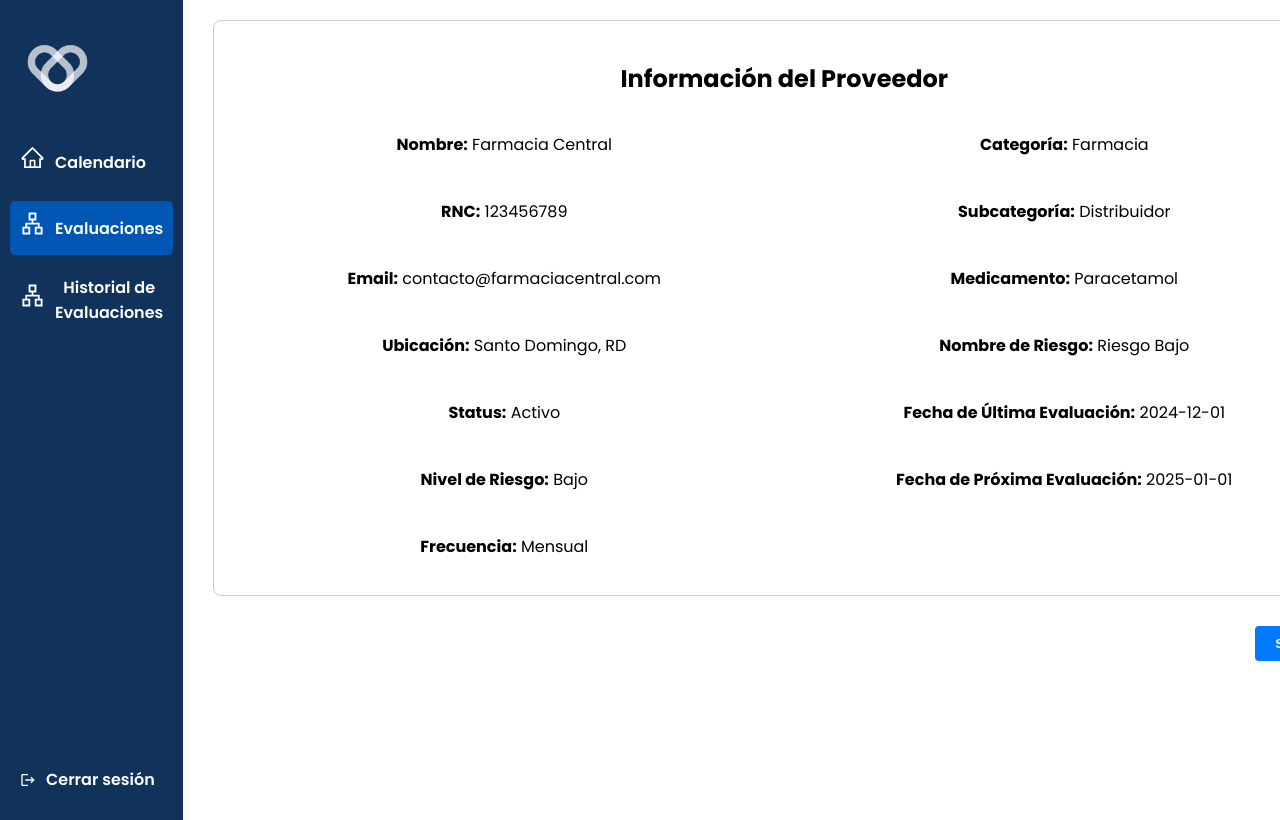
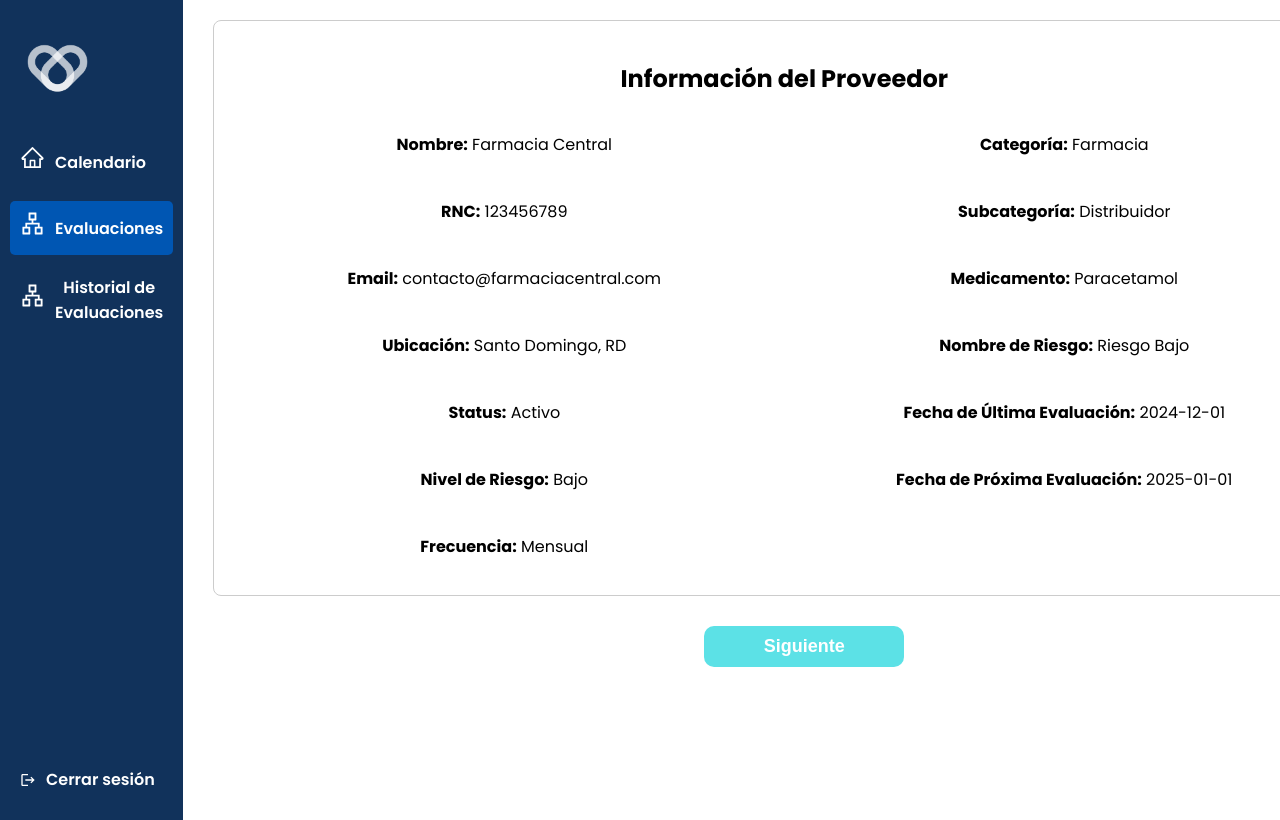
Before and after one commit to AshliCuevas/proyecto-final-desarrollo-web, a React (Create React App) app: page /EvaluacionesPage in a window 1280 px wide. Shown: the top 820 px of the page. Built offline with nearby package versions, Linux system fonts and the light colour scheme; the HTML template or start-up script is replaced by a standard one.

Commit message:
cambio del boton para consistencia

```diff
--- a/src/componentes_front/InfoProveedor.js
+++ b/src/componentes_front/InfoProveedor.js
@@ -25,18 +25,22 @@ const styles = {
     gap: '10px',
   },
   button: {
-    marginTop: '20px',
-    padding: '10px 20px',
-    backgroundColor: '#007BFF',
-    color: 'white',
-    border: 'none',
-    borderRadius: '4px',
-    cursor: 'pointer',
-    alignSelf: 'flex-end',
+    display: "block",
+    marginTop: "-10px",
+    width: "200px",
+    margin: "20px auto",
+    padding: "10px 20px",
+    fontSize: "18px",
+    backgroundColor: "#5ce1e6",
+    color: "#fff",
+    border: "none",
+    borderRadius: "10px",
+    cursor: "pointer",
   },
   buttonContainer: {
     display: 'flex',
-    justifyContent: 'flex-end',
+    justifyContent: 'center',
+    marginRight: "200px",
     marginTop: '10px',
   },
 };
```
